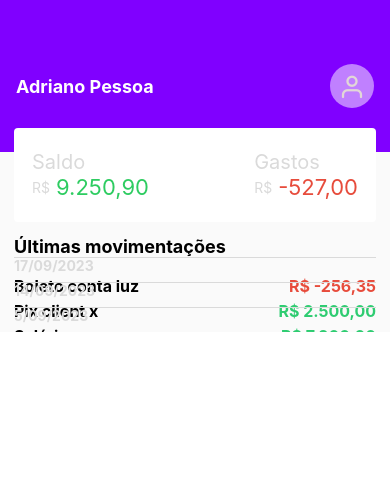
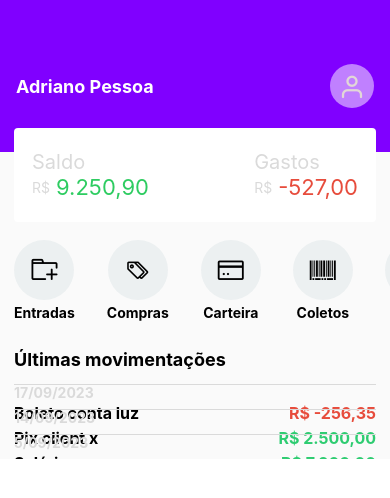
Before and after one commit to adrianobzrr/Financas, a React Native app: screen / in a window 390 px wide. Shown: the top 498 px of the page. Built offline with nearby package versions, Linux system fonts and the light colour scheme.

Commit message:
feat: insert actions

```diff
--- /dev/null
+++ b/src/components/Actions/Actions.styles.ts
@@ -0,0 +1,35 @@
+import styled from 'styled-components/native';
+import AntDesign from 'react-native-vector-icons/AntDesign';
+
+export const Scroll = styled.ScrollView`
+  max-height: 84;
+  margin-bottom: 14;
+  margin-top: 18;
+  padding-left: 14;
+  padding-right: 14;
+`;
+
+export const ActionButton = styled.TouchableOpacity`
+  align-items: center;
+  margin-right: 32;
+`;
+
+export const Icon = styled(AntDesign)`
+  color: #000;
+`;
+
+export const AreaButton = styled.View`
+  background-color: #ecf0f1;
+  height: 60;
+  width: 60;
+  border-radius: 30px;
+  justify-content: center;
+  align-items: center;
+`;
+
+export const ButtonLabel = styled.Text`
+  margin-top: 4;
+  text-align: center;
+  font-weight: bold;
+  color: #000;
+`;
--- /dev/null
+++ b/src/components/Actions/Actions.tsx
@@ -0,0 +1,41 @@
+import React from 'react';
+import * as S from './Actions.styles';
+
+const Actions = () => {
+  return (
+    <S.Scroll horizontal={true} showsHorizontalScrollIndicator={false}>
+      <S.ActionButton>
+        <S.AreaButton>
+          <S.Icon name="addfolder" size={26} />
+        </S.AreaButton>
+        <S.ButtonLabel>Entradas</S.ButtonLabel>
+      </S.ActionButton>
+      <S.ActionButton>
+        <S.AreaButton>
+          <S.Icon name="tagso" size={26} />
+        </S.AreaButton>
+        <S.ButtonLabel>Compras</S.ButtonLabel>
+      </S.ActionButton>
+      <S.ActionButton>
+        <S.AreaButton>
+          <S.Icon name="creditcard" size={26} />
+        </S.AreaButton>
+        <S.ButtonLabel>Carteira</S.ButtonLabel>
+      </S.ActionButton>
+      <S.ActionButton>
+        <S.AreaButton>
+          <S.Icon name="barcode" size={26} />
+        </S.AreaButton>
+        <S.ButtonLabel>Coletos</S.ButtonLabel>
+      </S.ActionButton>
+      <S.ActionButton>
+        <S.AreaButton>
+          <S.Icon name="setting" size={26} />
+        </S.AreaButton>
+        <S.ButtonLabel>Conta</S.ButtonLabel>
+      </S.ActionButton>
+    </S.Scroll>
+  );
+};
+
+export default Actions;
--- a/src/components/Movements/Movements.style.ts
+++ b/src/components/Movements/Movements.style.ts
@@ -1,6 +1,6 @@
 import styled from 'styled-components/native';
 
-export const Container = styled.TouchableOpacity`
+export const Container = styled.View`
   flex: 1;
   margin-bottom: 24;
   border-bottom-width: 0.5;
--- a/src/components/Movements/Movements.tsx
+++ b/src/components/Movements/Movements.tsx
@@ -1,9 +1,8 @@
-import {useState} from 'react';
+import React from 'react';
 import * as S from './Movements.style';
 import MovementsProps from './Movements.types';
 
 const Movements = ({data}: MovementsProps) => {
-  const [showValue, setShowValue] = useState(false);
   return (
     <S.Container>
       <S.TextDate>{data.date}</S.TextDate>
--- a/src/pages/Home/Home.styles.ts
+++ b/src/pages/Home/Home.styles.ts
@@ -11,6 +11,7 @@ export const TitleLastMoviments = styled.Text`
   margin-right: 14;
   margin-top: 14;
   color: #000;
+  margin-bottom: 14;
 `;
 
 export const ListMoviments = styled.FlatList`
--- a/src/pages/Home/Home.tsx
+++ b/src/pages/Home/Home.tsx
@@ -3,6 +3,7 @@ import * as S from './Home.styles';
 import Header from '../../components/Header/Header';
 import Balance from '../../components/Balance/Balance';
 import Movements from '../../components/Movements/Movements';
+import Actions from '../../components/Actions/Actions';
 
 const list = [
   {
@@ -33,6 +34,7 @@ function Home(): JSX.Element {
     <S.Container>
       <Header name="Adriano Pessoa" />
       <Balance saldo="9.250,90" gastos="-527,00" />
+      <Actions />
       <S.TitleLastMoviments>Últimas movimentações</S.TitleLastMoviments>
       <S.ListMoviments
         data={list}
```
Also changed, not shown: src/components/Movements/Movements.types.ts (+7 -5 lines), src/components/Actions/Actions.types.ts (added).
